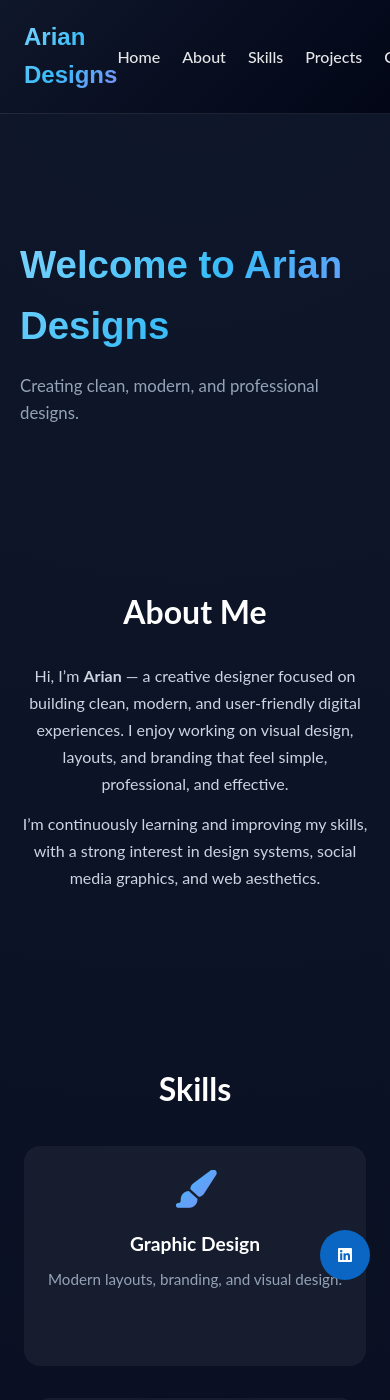
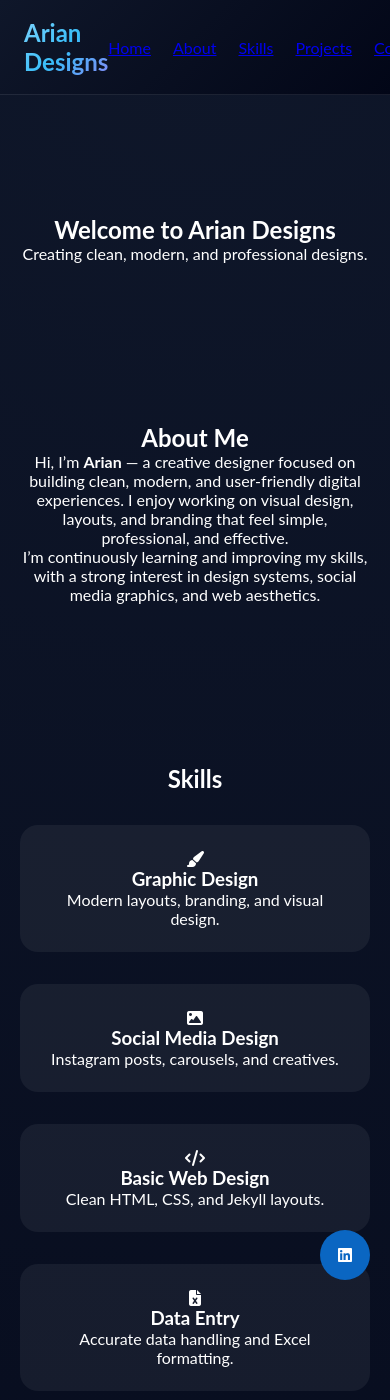
Before and after one commit to ariantechzone-stack/ariantechzone-stack.github.io, a Jekyll site: the page built from index.md, in a window 390 px wide and 1400 px high. Built offline with Jekyll 4.4.1, drawn with Linux system fonts in a browser that asks for light colours.

Commit message:
Update style.css

```diff
--- a/assets/css/style.css
+++ b/assets/css/style.css
@@ -5,9 +5,8 @@
   max-width: 1200px;
   margin: 0 auto;
   padding: 0 20px;
-  text-align: center; /* center content by default */
+}
 
-}
 /* ===============================
    ROOT VARIABLES
 ================================ */
@@ -16,14 +15,8 @@
   --header-bg: linear-gradient(135deg, #0f172a, #020617);
   --brand-gradient: linear-gradient(135deg, #7dd3fc, #38bdf8, #818cf8);
   --accent: #38bdf8;
-  --accent-grad: linear-gradient(135deg, #38bdf8, #818cf8);
-  --card-border: rgba(255,255,255,0.12);
   --text-main: #ffffff;
   --text-muted: #94a3b8;
-  --glass: rgba(255,255,255,0.06);
-  --blur: blur(16px);
-  --radius-lg: 20px;
-  --radius-md: 14px;
 }
 
 /* ===============================
@@ -35,12 +28,9 @@
   box-sizing: border-box;
 }
 html, body {
-  min-height: 100%;
   font-family: 'Lato', sans-serif;
   background: var(--bg-main);
-  background-size: cover;
   color: var(--text-main);
-  line-height: 1.6;
   scroll-behavior: smooth;
   overflow-x: hidden;
 }
@@ -67,9 +57,7 @@ nav {
 }
 
 nav h2 {
-  font-family: 'Montserrat', sans-serif;
   font-weight: 700;
-  font-size: 1.5rem;
   background: var(--brand-gradient);
   -webkit-background-clip: text;
   -webkit-text-fill-color: transparent;
@@ -81,316 +69,98 @@ nav ul {
   list-style: none;
 }
 
-nav a {
-  color: var(--text-main);
-  text-decoration: none;
-  font-weight: 500;
-  opacity: 0.9;
-  position: relative;
-}
-
-nav a::after {
-  content: "";
-  position: absolute;
-  left: 0;
-  bottom: -6px;
-  width: 0;
-  height: 2px;
-  background: var(--accent);
-  transition: width 0.3s ease;
-}
-
-nav a:hover::after {
-  width: 100%;
-}
-
 /* ===============================
    HERO
 ================================ */
 .hero {
   padding: 120px 20px 80px;
+  text-align: center;
 }
-
-.hero h1 {
-  font-family: 'Poppins', sans-serif;
-  font-size: clamp(2.4rem, 6vw, 3.6rem);
-  background: linear-gradient(135deg,#7dd3fc,#38bdf8,#818cf8);
-  -webkit-background-clip: text;
-  -webkit-text-fill-color: transparent;
-  margin-bottom: 16px;
-}
-
-.hero p {
-  font-size: 1.05rem;
-  color: #94a3b8;
-  max-width: 680px;
-  margin: 0 auto;
-  line-height: 1.6;
-}
-/* ===============================
-   ABOUT
-================================ */
-.about {
-  padding: 80px 0;
-}
-
-.about h2 {
-  font-size: 2rem;
-  margin-bottom: 24px;
-}
-
-.about p {
-  color: #cbd5e1;
-  max-width: 750px;
-  margin: 12px auto;
-  line-height: 1.7;
+.hero-inner {
+  will-change: transform;
 }
 
 /* ===============================
-   SKILLS
+   ABOUT / SKILLS / PROJECTS
 ================================ */
-.skills {
+.about,
+.skills,
+.projects {
   padding: 80px 0;
+  text-align: center;
 }
 
-.skills h2 {
-  font-size: 2rem;
-  margin-bottom: 32px;
+.skills-grid,
+.project-cards {
+  display: grid;
+  gap: 32px;
+  margin-top: 32px;
 }
 
 .skills-grid {
-  display: grid;
   grid-template-columns: repeat(auto-fit, minmax(240px, 1fr));
-  gap: 32px;
-  justify-items: center;
-}
-
-.skill-card {
-  background: rgba(255,255,255,0.05);
-  padding: 24px;
-  border-radius: 16px;
-  min-height: 220px;
-  display: flex;
-  flex-direction: column;
-  align-items: center;
-  justify-content: flex-start;
-  transition: transform 0.3s ease, box-shadow 0.3s ease;
-}
-
-.skill-card i {
-  font-size: 2.4rem;
-  margin-bottom: 12px;
-  background: linear-gradient(135deg,#38bdf8,#818cf8);
-  -webkit-background-clip: text;
-  -webkit-text-fill-color: transparent;
-}
-
-.skill-card h3 {
-  margin: 8px 0;
-  font-size: 1.2rem;
-}
-
-.skill-card p {
-  color: #94a3b8;
-  font-size: 0.95rem;
-}
-/* ===============================
-   PROJECTS
-================================ */
-.projects {
-  padding: 80px 0;
-}
-
-.projects h2 {
-  font-size: 2rem;
-  margin-bottom: 32px;
 }
 
 .project-cards {
-  display: grid;
   grid-template-columns: repeat(auto-fit, minmax(280px, 1fr));
-  gap: 32px;
-  justify-items: center;
-  max-width: 1200px;
-  margin: 0 auto;
 }
 
+/* ===============================
+   CARDS (TILT SAFE)
+================================ */
+.skill-card,
 .project-card {
-  background: linear-gradient(160deg, rgba(255,255,255,.08), rgba(255,255,255,.03));
-  border-radius: 20px;
-  overflow: hidden;
-  display: flex;
-  flex-direction: column;
-  transition: transform 0.4s ease, box-shadow 0.4s ease;
+  background: rgba(255,255,255,0.06);
+  border-radius: 18px;
+  padding: 24px;
+  transform-style: preserve-3d;
+  transition: transform 0.35s ease, box-shadow 0.35s ease;
+  --tilt-x: 0deg;
+  --tilt-y: 0deg;
+  transform: rotateX(var(--tilt-x)) rotateY(var(--tilt-y));
 }
 
 .project-card img {
   width: 100%;
   height: 180px;
   object-fit: cover;
-  border-radius: 16px;
+  border-radius: 14px;
 }
-
-.project-card h3 {
-  margin: 12px 0 8px;
-  font-size: 1.2rem;
-}
-
-.project-card p {
-  color: #94a3b8;
-  margin-bottom: 16px;
-}
-
-.project-card a {
-  margin-top: auto;
-  padding: 10px 20px;
-  border-radius: 999px;
-  background: linear-gradient(135deg,#38bdf8,#818cf8);
-  color: #000;
-  font-weight: 600;
-  text-decoration: none;
-  transition: transform 0.3s ease, box-shadow 0.3s ease;
-}
-
-.project-card a:hover {
-  transform: translateY(-2px) scale(1.05);
-  box-shadow: 0 12px 28px rgba(56,189,248,0.4);
-}
-
 
 /* ===============================
    FOOTER
 ================================ */
 body.footer-open {
-  padding-bottom: 280px; /* adjusts space when footer is open */
+  padding-bottom: 260px;
 }
 
 .site-footer {
   position: fixed;
-  left: 0;
   bottom: 0;
   width: 100%;
-  background: rgba(2,6,23,0.88);
-  backdrop-filter: blur(22px);
+  background: rgba(2,6,23,0.9);
+  backdrop-filter: blur(20px);
   transform: translateY(100%);
-  transition: transform 0.55s cubic-bezier(.22,.61,.36,1);
-  z-index: 9999;
-  pointer-events: none; /* becomes auto when footer-ready */
+  transition: transform 0.5s ease;
   text-align: center;
   padding: 28px 20px 36px;
+  z-index: 9999;
 }
 
 .site-footer.footer-ready {
   transform: translateY(calc(100% - 90px));
-  pointer-events: auto;
 }
 
 .site-footer.footer-open {
   transform: translateY(0);
-  pointer-events: auto;
 }
 
 .contact-btn {
-  padding: 14px 38px;
+  padding: 14px 36px;
   border-radius: 999px;
   border: none;
-  background: linear-gradient(135deg,#38bdf8,#818cf8);
-  color: #000;
-  font-weight: 600;
+  background: var(--brand-gradient);
   cursor: pointer;
-  box-shadow: 0 18px 46px rgba(56,189,248,0.45);
-  transition: transform 0.25s ease, box-shadow 0.25s ease;
-}
-
-.contact-btn:hover {
-  transform: translateY(-2px);
-  box-shadow: 0 24px 60px rgba(56,189,248,0.6);
-}
-
-
-/* ===============================
-   SOCIAL ICONS
-================================ */
-.footer-socials {
-  display: flex;
-  justify-content: center;
-  gap: 20px;
-  margin: 12px 0; /* spacing above/below */
-}
-
-.footer-socials a {
-  width: 50px;
-  height: 50px;
-  border-radius: 50%;
-  display: grid;
-  place-items: center;
-  background: rgba(255,255,255,0.06);
-  color: #fff;
-  text-decoration: none;
-  transition: transform 0.35s ease, box-shadow 0.35s ease, background 0.35s ease;
-}
-
-.footer-socials a:hover {
-  transform: translateY(-5px) scale(1.12);
-}
-.footer-email {
-  color: #94a3b8;
-  text-decoration: none;
-}
-
-.footer-main-text {
-  color: #94a3b8;
-  font-size: 0.9rem;
-}
-
-/* Individual platform colors */
-.footer-socials a[aria-label="Instagram"]:hover {
-  background: radial-gradient(circle at 30% 30%, #feda75, #fa7e1e, #d62976, #962fbf, #4f5bd5);
-  box-shadow: 0 0 18px rgba(225,48,108,.8);
-}
-
-.footer-socials a[aria-label="Pinterest"]:hover {
-  background: radial-gradient(circle, #ff4b4b, #e60023);
-  box-shadow: 0 0 18px rgba(230,0,35,.85);
-}
-
-.footer-socials a[aria-label="GitHub"]:hover {
-  background: #ffffff;
-  color: #000;
-  box-shadow: 0 0 22px rgba(255,255,255,.9);
-}
-
-.footer-socials a[aria-label="LinkedIn"]:hover {
-  background: #0a66c2;
-  box-shadow: 0 0 18px rgba(10,102,194,.9);
-}
-
-.footer-socials a.fiverr-icon:hover {
-  background: radial-gradient(circle, #1dbf73, #0fa958);
-  box-shadow: 0 0 18px rgba(29,191,115,.9);
-}
-
-/* ===============================
-   FOOTER EMAIL
-================================ */
-.footer-email {
-  display: block;
-  color: var(--text-muted);
-  font-size: 0.9rem;
-  text-decoration: none;
-}
-
-.footer-email:hover {
-  color: var(--accent);
-}
-
-/* ===============================
-   COPYRIGHT TEXT
-================================ */
-.footer-copy {
-  font-size: 0.85rem;
-  color: var(--text-muted);
-  margin-top: 8px; /* spacing below icons */
 }
 
 /* ===============================
@@ -406,12 +176,25 @@ body.footer-open {
   border-radius: 50%;
   display: grid;
   place-items: center;
-  z-index: 10001; /* above footer */
   color: #fff;
   text-decoration: none;
+  opacity: 0;
+  transform: translateY(20px) scale(0.9);
+  transition: all 0.4s ease;
+  z-index: 10001;
 }
 
-.floating-linkedin:hover {
-  transform: translateY(-4px) scale(1.1);
-  box-shadow: 0 8px 28px rgba(10,102,194,0.8);
+.floating-linkedin.show {
+  opacity: 1;
+  transform: translateY(0) scale(1);
 }
+
+/* ===============================
+   REDUCED MOTION
+================================ */
+@media (prefers-reduced-motion: reduce) {
+  * {
+    animation: none !important;
+    transition: none !important;
+  }
+}
```
